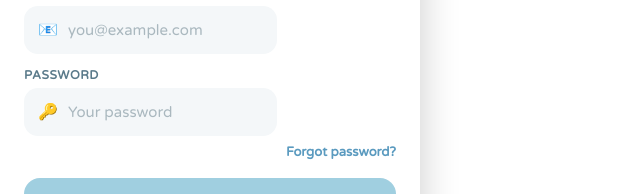
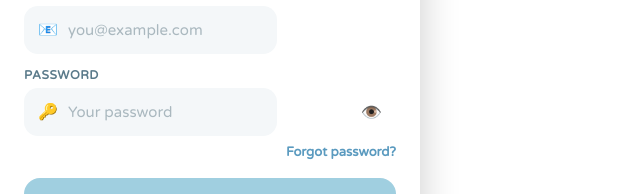
Before and after one commit to TeRaccoon/ChorePoint, an Angular app: page /login in a window 1280 px wide. Shown: the part 256-450 px from the top of the page, without its empty margins (0-640 px from the left). Built offline with nearby package versions, Linux system fonts and the light colour scheme.

Commit message:
Made use of reusable components

```diff
--- a/src/app/components/login/login.html
+++ b/src/app/components/login/login.html
@@ -18,14 +18,12 @@
       >
       </app-form-field>
 
-      <app-form-field
+      <app-password-input
         label="Password"
         icon="🔑"
-        type="password"
         placeholder="Your password"
         [control]="form.controls['password']"
-      >
-      </app-form-field>
+      />
 
       <div class="forgot-row">
         <a class="forgot-link">Forgot password?</a>
@@ -55,6 +53,8 @@
       Continue with Google
     </button> -->
 
-    <div class="switch-link">New to ChorePoint? <a>Create an account</a></div>
+    <div class="switch-link">
+      New to ChorePoint? <a [routerLink]="['/create-account']">Create an account</a>
+    </div>
   </div>
 </div>
--- a/src/app/components/login/login.ts
+++ b/src/app/components/login/login.ts
@@ -1,14 +1,15 @@
 import { HttpErrorResponse } from '@angular/common/http';
 import { Component, computed, inject, signal } from '@angular/core';
 import { FormBuilder, ReactiveFormsModule, Validators } from '@angular/forms';
-import { ActivatedRoute, Router } from '@angular/router';
+import { ActivatedRoute, Router, RouterModule } from '@angular/router';
 import { AuthService } from '../../core/services/auth.service';
 import { FormField } from '../common/form-field/form-field';
 import { LoadingEmoji } from '../common/loading-emoji/loading-emoji';
+import { PasswordInput } from '../common/password-input/password-input';
 
 @Component({
   selector: 'app-login',
-  imports: [ReactiveFormsModule, LoadingEmoji, FormField],
+  imports: [ReactiveFormsModule, LoadingEmoji, FormField, RouterModule, PasswordInput],
   templateUrl: './login.html',
   styleUrl: './login.scss',
 })
@@ -59,8 +60,4 @@ export class Login {
       },
     });
   }
-
-  toggleShowPassword() {
-    this.showPassword = !this.showPassword;
-  }
 }
```
